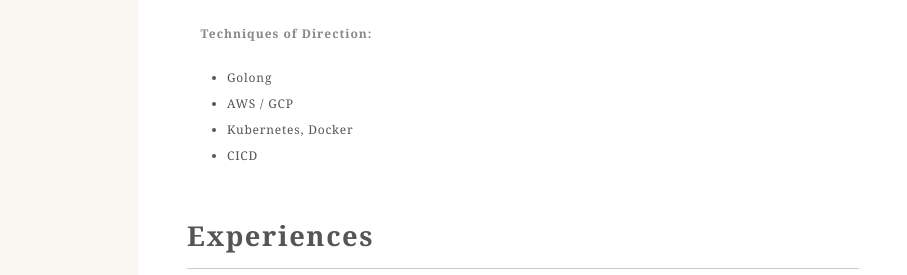
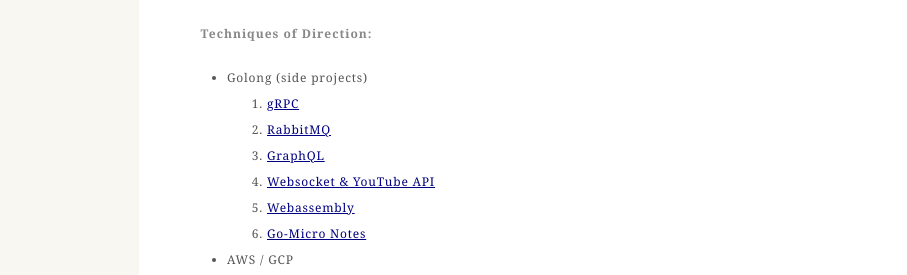
Before and after one commit to JustinHsu0320/JustinHsu0320.github.io, a plain HTML site: page index.html in a window 1280 px wide. Shown: the part 403-678 px from the top of the page, 373-1280 px from the left. Drawn offline with nearby package versions, Linux system fonts and the light colour scheme; a web font is replaced by a local one.

Commit message:
add go side projects

```diff
--- a/index.html
+++ b/index.html
@@ -371,7 +371,15 @@
                     <span class="department">Techniques of Direction:</span>
                 </h4>
                 <ul>
-                    <li>Golong</li>
+                    <li>Golong (side projects)</li>
+                    <ol>
+                        <li><a href="https://github.com/JustinHsu0320/go-grpc">gRPC</a></li>
+                        <li><a href="https://github.com/JustinHsu0320/go-rabbitmq">RabbitMQ</a></li>
+                        <li><a href="https://github.com/JustinHsu0320/go-graphql">GraphQL</a></li>
+                        <li><a href="https://github.com/JustinHsu0320/go-websocket-youtubeapi">Websocket & YouTube API</a></li>
+                        <li><a href="https://github.com/JustinHsu0320/go-webassembly">Webassembly</a></li>
+                        <li><a href="https://github.com/JustinHsu0320/gomicro_note">Go-Micro Notes</a></li>
+                    </ol>
                     <li>AWS / GCP</li>
                     <li>Kubernetes, Docker</li>
                     <li>CICD</li>
```
